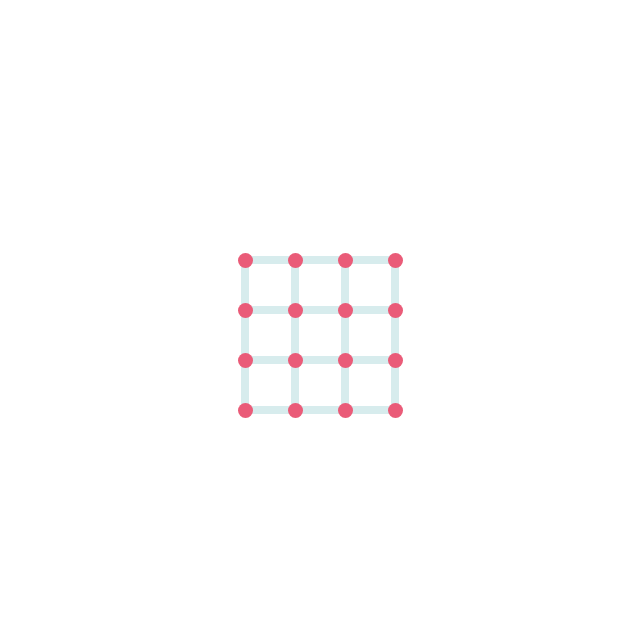
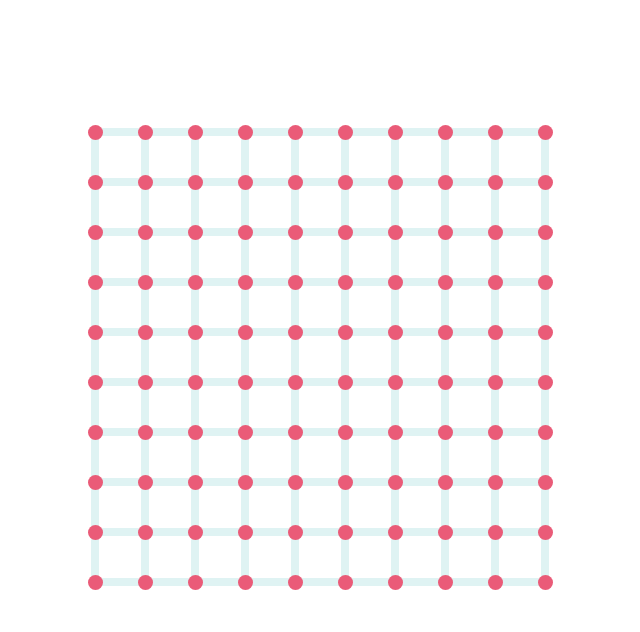
Before and after one commit to bernaahad1/FMIjs-dots-and-boxes-game, a plain HTML site: page app/index.html in a window 1280 px wide. Shown: the whole page, without its empty margins (299-939 px from the left). Drawn offline with Linux system fonts and the light colour scheme.

Commit message:
Updates on the game board

```diff
--- a/app/app.js
+++ b/app/app.js
@@ -1,7 +1,7 @@
 const board = document.getElementsByClassName("game-board")[0];
 const mainConatiner = document.getElementsByClassName("main-content")[0];
 
-const boardSize = 4;
+const boardSize = 10;
 
 const boxes = (() => {
   const bx = new Map([]);
@@ -14,94 +14,41 @@ const boxes = (() => {
 })();
 
 createBoard = () => {
-  board.innerHTML = `<section class="row">
-          <div id="00" class="box">
-            <div class="dot top-left"></div>
-            <button class="line horizontal top 00"></button>
-            <button class="line vertical left 00"></button>
-          </div>
-          <div id="01" class="box">
-            <div class="dot top-left"></div>
-            <button class="line horizontal top 01"></button>
-            <button class="line vertical left 00 01"></button>
-          </div>
-          <div id="02" class="box">
-            <div class="dot top-left"></div>
-            <button class="line horizontal top 02"></button>
-            <button class="line vertical left 01 02"></button>
-          </div>
-          <div id="03" class="box last">
-            <div class="dot top-left"></div>
-            <!-- <div class="line horizontal top"></div> -->
-            <button class="line vertical left 02 03"></button>
-          </div>
-        </section>
-        <section class="row">
-          <div id="10" class="box">
-            <div class="dot top-left"></div>
-            <button class="line horizontal top 10 00"></button>
-            <button class="line vertical left 10"></button>
-          </div>
-          <div id="11" class="box">
-            <div class="dot top-left"></div>
-            <button class="line horizontal top 11 01"></button>
-            <button class="line vertical left 10 11"></button>
-          </div>
-          <div id="12" class="box">
-            <div class="dot top-left"></div>
-            <button class="line horizontal top 12 02"></button>
-            <button class="line vertical left 11 12"></button>
-          </div>
-          <div id="13" class="box last">
-            <div class="dot top-left"></div>
-            <!-- <div class="line horizontal top"></div> -->
-            <button class="line vertical left 12 13"></button>
-          </div>
-        </section>
-        <section class="row">
-          <div id="20" class="box">
-            <div class="dot top-left"></div>
-            <button class="line horizontal top 20 10"></button>
-            <button class="line vertical left 20"></button>
-          </div>
-          <div id="21" class="box">
-            <div class="dot top-left"></div>
-            <button class="line horizontal top 21 11"></button>
-            <button class="line vertical left 20 21"></button>
-          </div>
-          <div id="22" class="box">
-            <div class="dot top-left"></div>
-            <button class="line horizontal top 22 12"></button>
-            <button class="line vertical left 21 22"></button>
-          </div>
-          <div id="23" class="box last">
-            <div class="dot top-left"></div>
-            <!-- <div class="line horizontal top"></div> -->
-            <button class="line vertical left 22 23"></button>
-          </div>
-        </section>
-        <section class="row last">
-          <div id="30" class="box">
-            <div class="dot top-left"></div>
-            <button class="line horizontal top 30 20"></button>
-            <!-- <div class="line vertical left"></div> -->
-          </div>
-          <div id="31" class="box">
-            <div class="dot top-left"></div>
-            <button class="line horizontal top 31 21"></button>
-            <!-- <div class="line vertical left"></div> -->
-          </div>
-          <div id="32" class="box">
-            <div class="dot top-left"></div>
-            <button class="line horizontal top 32 22"></button>
-            <!-- <div class="line vertical left"></div> -->
-          </div>
-          <div id="33" class="box last">
-            <div class="dot top-left"></div>
-            <!-- <div class="line horizontal top"></div> -->
-            <!-- <div class="line vertical left"></div> -->
-          </div>
-        </section>`;
+  const gameBoard = document.createElement("section");
+  gameBoard.className = "game-board";
+
+  for (let i = 0; i < boardSize; i++) {
+    const section = document.createElement("section");
+    section.className = "row";
+
+    for (let j = 0; j < boardSize; j++) {
+      const box = document.createElement("div");
+      box.className = "box";
+      box.id = `${i}${j}`;
+
+      box.innerHTML += `<div class="dot top-left"></div>`;
+
+      //Do not render top line if box is from last coll
+      if (j < boardSize - 1) {
+        box.innerHTML += `<button class="line horizontal top ${
+          i - 1
+        }${j} ${i}${j}"></button>`;
+      }
+
+      //Do not render left line if box is from last row
+      if (i < boardSize - 1) {
+        box.innerHTML += `<button class="line vertical left ${i}${
+          j - 1
+        } ${i}${j}"></button>`;
+      }
+
+      section.appendChild(box);
+    }
+
+    gameBoard.appendChild(section);
+  }
+
+  mainConatiner.appendChild(gameBoard);
 
   const lines = [...document.querySelectorAll("button")];
   lines.forEach((el) => el.addEventListener("click", onLineClick));
@@ -111,9 +58,10 @@ createBoard();
 
 const updateBoxState = (boxes, id) => {
   boxes[id]++;
+
   if (boxes[id] >= 4) {
     // document.getElementById(`${id}`).style.backgroundColor =
-    //   "green";
+    //   "tomato";
     document.getElementById(
       `${id}`
     ).innerHTML += `<h1 class="winnerText">B<h1>`;
@@ -123,12 +71,10 @@ const updateBoxState = (boxes, id) => {
 function onLineClick(event) {
   event.preventDefault();
   event.target.style.opacity = 100;
+  event.target.disabled = true;
 
   const classList = event.target.classList;
-  if (classList.length === 4) {
-    updateBoxState(boxes, classList[3]);
-  } else if (classList.length > 4) {
-    updateBoxState(boxes, classList[3]);
-    updateBoxState(boxes, classList[4]);
-  }
+
+  updateBoxState(boxes, classList[3]);
+  updateBoxState(boxes, classList[4]);
 }
--- a/app/index.html
+++ b/app/index.html
@@ -8,10 +8,7 @@
     <title>Dots And Boxes</title>
   </head>
   <body>
-    <main class="main-content">
-      <section class="game-board"></section>
-    </main>
-
+    <main class="main-content"></main>
     <script src="app.js"></script>
   </body>
 </html>
--- a/app/styles.css
+++ b/app/styles.css
@@ -10,7 +10,8 @@ main {
   max-height: 100vh;
   width: 100%;
   margin: auto;
-  padding-top: 20%;
+  padding-top: 10%;
+  background-color: #fff;
 }
 .game-board {
   width: 80%;
@@ -46,7 +47,7 @@ main {
 .line.horizontal {
   position: absolute;
   z-index: 5;
-  background-color: rgb(122, 193, 196);
+  background-color: rgb(150, 214, 216);
   opacity: 30%;
   width: 50px;
   height: 8px;
@@ -55,7 +56,7 @@ main {
 .line.vertical {
   position: absolute;
   z-index: 5;
-  background-color: rgb(122, 193, 196);
+  background-color: rgb(150, 214, 216);
   opacity: 30%;
   height: 50px;
   width: 8px;
```
